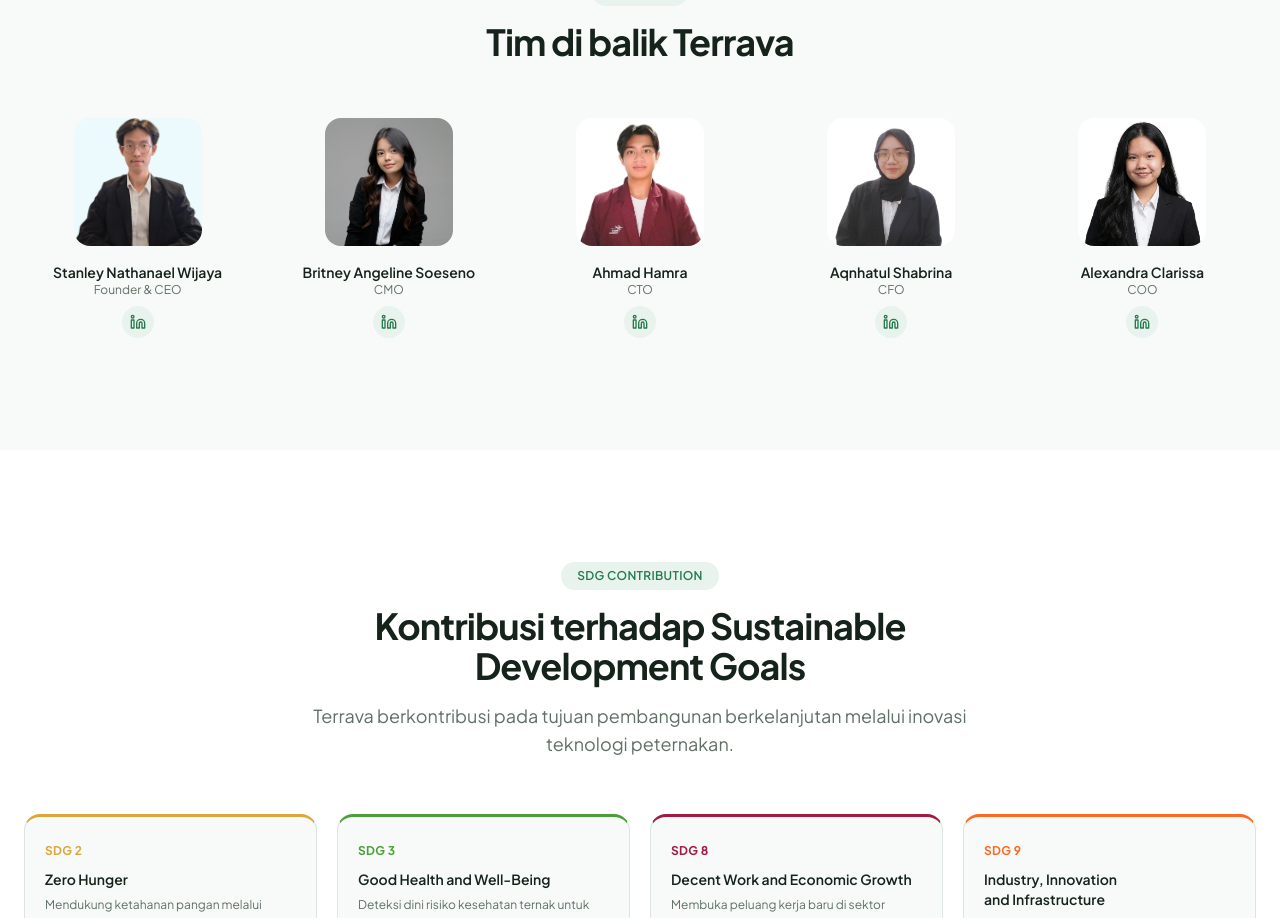
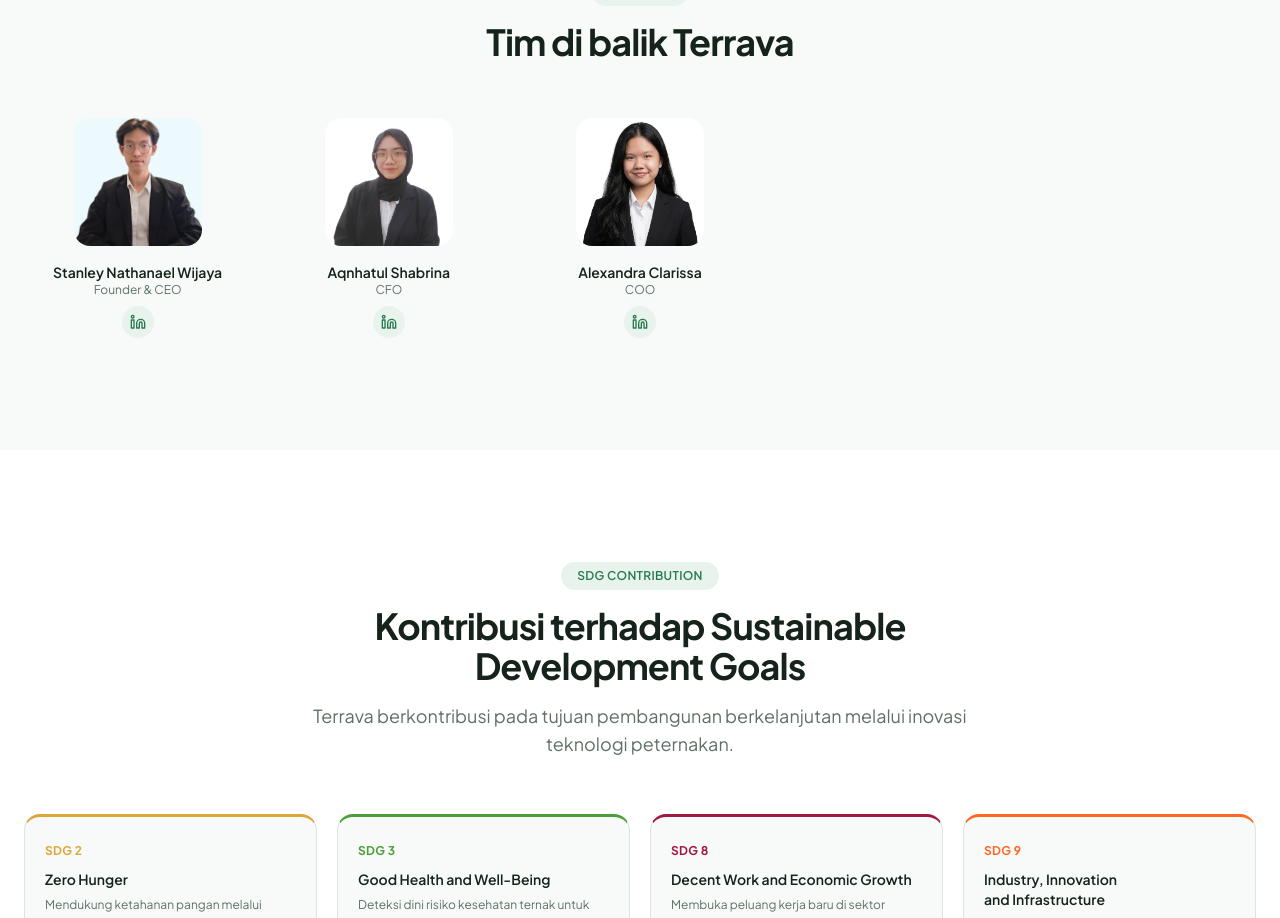
Before and after one commit to StyNW7/Terrava, a React (Vite) app in the folder frontend/: page /about in a window 1280 px wide. Shown: the part 2724-3642 px from the top of the page. Built offline with nearby package versions, Linux system fonts and the light colour scheme; no server answers.

Commit message:
feat: team members

```diff
--- a/frontend/src/data/mockTeam.ts
+++ b/frontend/src/data/mockTeam.ts
@@ -6,8 +6,8 @@
 
 const staffData: { name: string; role: StaffRole; title?: string; status: StaffMember["status"]; avatar?: string; email?: string }[] = [
   { name: "Stanley Nathanael Wijaya", role: "Owner", title: "Founder & CEO", status: "active", avatar: "/Images/profile/snw.png", email: "stanley.wijaya@terrava.id" },
-  { name: "Britney Angeline Soeseno", role: "Operational", title: "CMO", status: "active", avatar: "/Images/profile/britney.jpeg", email: "britney.soeseno@terrava.id" },
-  { name: "Ahmad Hamra", role: "Operational", title: "CTO", status: "active", avatar: "/Images/profile/hamra.png", email: "ahmad.hamra@terrava.id" },
+  // { name: "Britney Angeline Soeseno", role: "Operational", title: "CMO", status: "active", avatar: "/Images/profile/britney.jpeg", email: "britney.soeseno@terrava.id" },
+  // { name: "Ahmad Hamra", role: "Operational", title: "CTO", status: "active", avatar: "/Images/profile/hamra.png", email: "ahmad.hamra@terrava.id" },
   { name: "Aqnhatul Shabrina", role: "Operational", title: "CFO", status: "active", avatar: "/Images/profile/aqna.jpeg", email: "aqnhatul.shabrina@terrava.id" },
   { name: "Alexandra Clarissa", role: "Operational", title: "COO", status: "active", avatar: "/Images/profile/alexandra.png", email: "alexandra.clarissa@terrava.id" },
   { name: "Ratna Kusuma", role: "Farm Manager", status: "active" },
--- a/frontend/src/data/team.ts
+++ b/frontend/src/data/team.ts
@@ -8,20 +8,20 @@
     image: "Images/profile/snw.png",
     linkedin: "https://www.linkedin.com/in/stanley-nathanael-wijaya/",
   },
-  {
-    id: "member-2",
-    name: "Britney Angeline Soeseno",
-    role: "CMO",
-    image: "Images/profile/britney.jpeg",
-    linkedin: "https://www.linkedin.com/in/britneyangeline/",
-  },
-  {
-    id: "member-3",
-    name: "Ahmad Hamra",
-    role: "CTO",
-    image: "Images/profile/hamra.png",
-    linkedin: "https://www.linkedin.com/in/ahmad-hamra/",
-  },
+  // {
+  //   id: "member-2",
+  //   name: "Britney Angeline Soeseno",
+  //   role: "CMO",
+  //   image: "Images/profile/britney.jpeg",
+  //   linkedin: "https://www.linkedin.com/in/britneyangeline/",
+  // },
+  // {
+  //   id: "member-3",
+  //   name: "Ahmad Hamra",
+  //   role: "CTO",
+  //   image: "Images/profile/hamra.png",
+  //   linkedin: "https://www.linkedin.com/in/ahmad-hamra/",
+  // },
   {
     id: "member-4",
     name: "Aqnhatul Shabrina",
```
Also changed, not shown: 1 other file (tests, documents, lock files or other folders).
